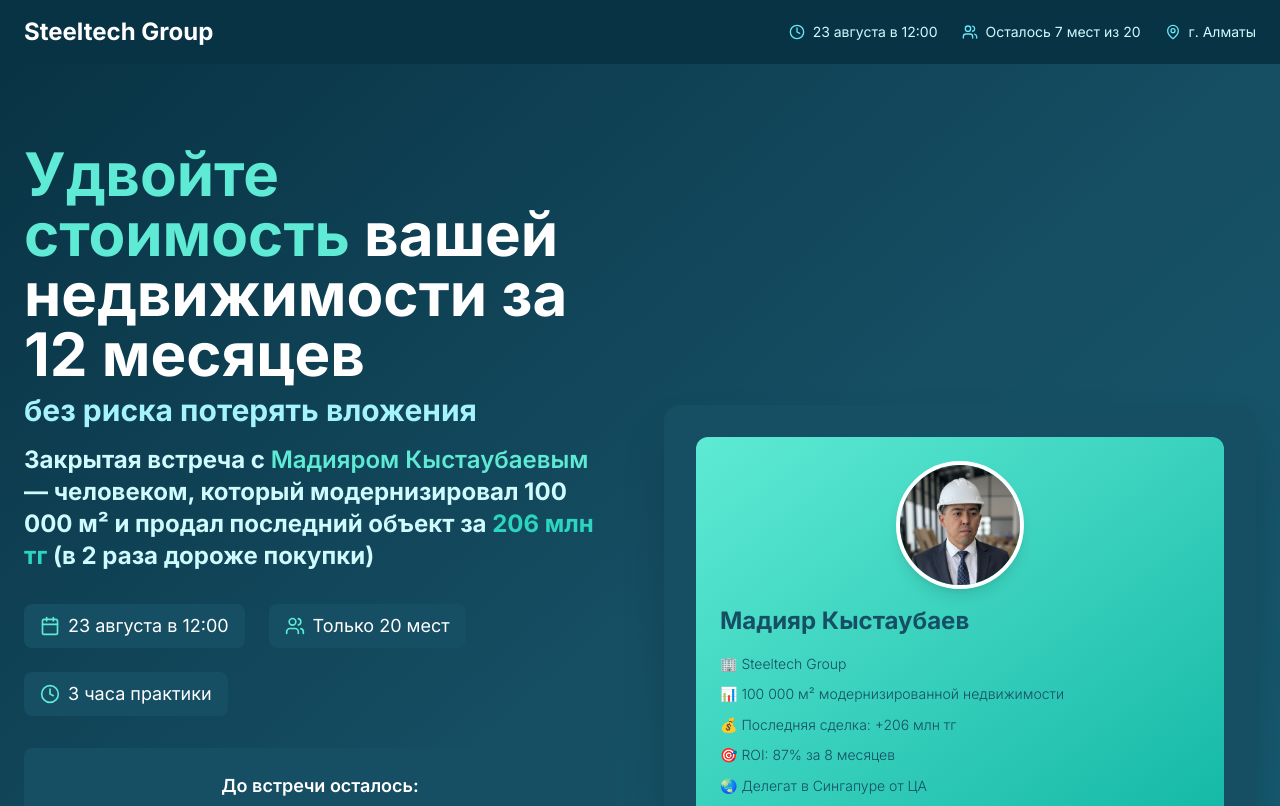
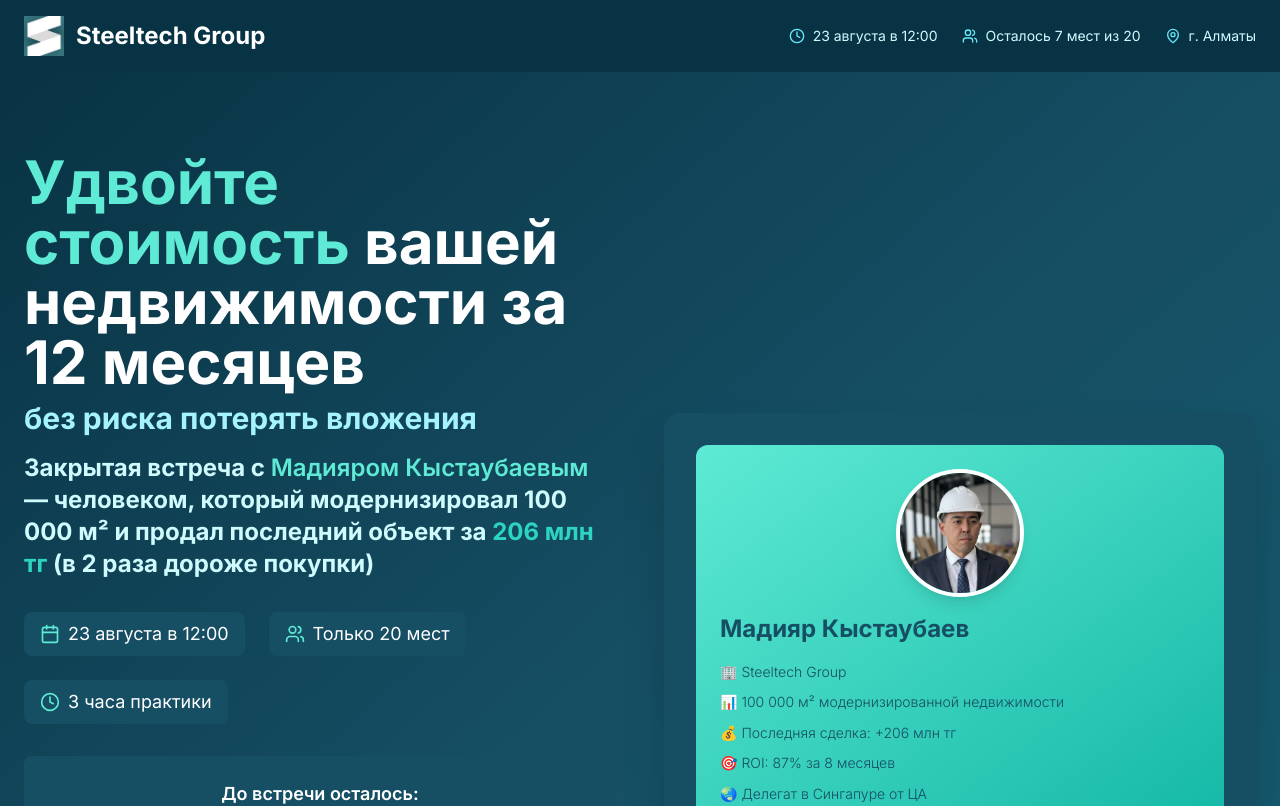
Before and after one commit to Danial992/landing, a React (Vite) app: page / in a window 1280 px wide. Shown: the top 806 px of the page. Built offline with nearby package versions, Linux system fonts and the light colour scheme.

Commit message:
Update Header.tsx

```diff
--- a/src/components/Header.tsx
+++ b/src/components/Header.tsx
@@ -5,9 +5,17 @@
   return (
     <header className="bg-cyan-950 text-white py-4 px-6">
       <div className="max-w-7xl mx-auto flex justify-between items-center">
-        <div className="flex items-center space-x-4">
+        {/* Лого + название */}
+        <div className="flex items-center space-x-3">
+          <img
+            src="/images/logo.png"
+            alt="Steeltech Group Logo"
+            className="w-10 h-10 object-contain"
+          />
           <div className="text-2xl font-bold text-white">Steeltech Group</div>
         </div>
+
+        {/* Информация справа */}
         <div className="hidden md:flex items-center space-x-6 text-sm text-cyan-100">
           <div className="flex items-center space-x-2">
             <Clock className="w-4 h-4 text-cyan-300" />
```
